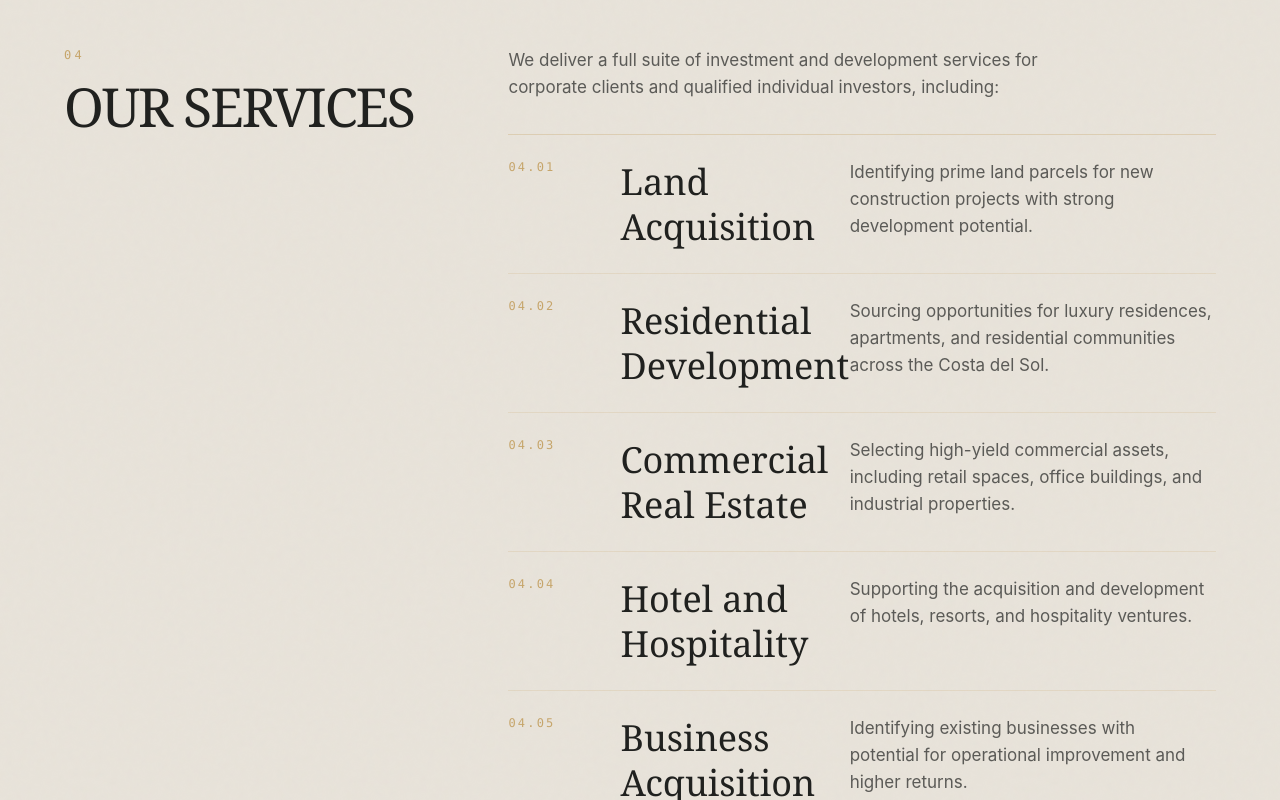
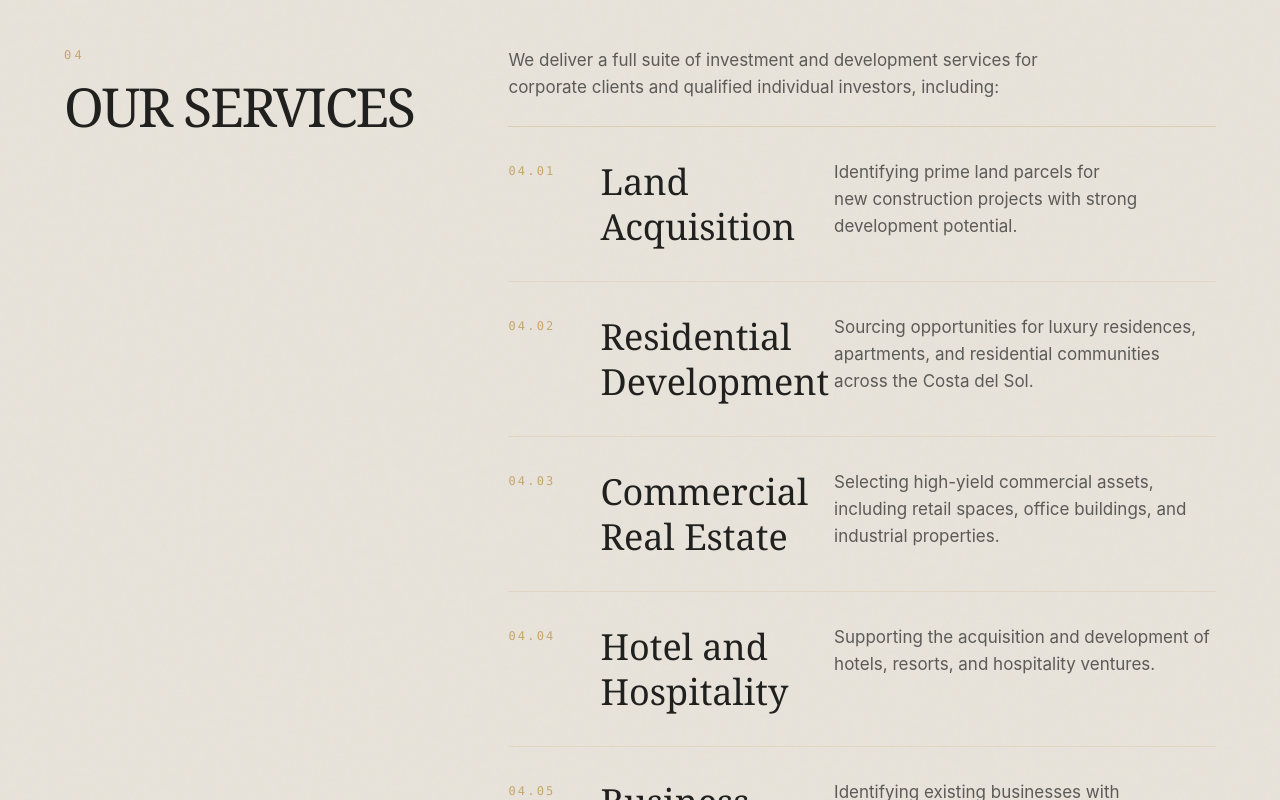
Before and after one commit to zdazix/brickinvest, a React (Vite) app in the folder app-1/: page / in a window 1280 px wide. Shown: the part 2920-3720 px from the top of the page. Built offline with nearby package versions, Linux system fonts and the light colour scheme.

Commit message:
Refine ONLY the OUR SERVICES section.
Amazi-Operation-Id: task:dc676e64-521c-4032-aba5-82f643f86926
Amazi-Operation-Payload: e7f617e6bbd3d1e1c7b58f2731c89897f27722a19b71b5a175fd8f8a40ddb870

```diff
--- a/app-1/src/pages/home/components/ServicesSection.tsx
+++ b/app-1/src/pages/home/components/ServicesSection.tsx
@@ -28,14 +28,14 @@ export const ServicesSection = () => {
             </h2>
           </div>
           <div className="min-w-0">
-            <p className="body-copy mb-8">{t("servicesIntro")}</p>
+            <p className="body-copy mb-6">{t("servicesIntro")}</p>
             <div className="border-t border-primary/35">
               {services.map(([title, body], index) => (
                 <article
-                  className="grid gap-4 border-b border-primary/20 py-6 sm:grid-cols-[5rem_minmax(0,0.7fr)_minmax(0,1.3fr)] sm:items-start sm:gap-8"
+                  className="grid min-h-32 grid-cols-[4rem_minmax(0,0.7fr)_minmax(0,1.3fr)] items-start gap-7 border-b border-primary/20 py-8"
                   key={title}
                 >
-                  <p className="font-mono text-xs tracking-[0.18em] text-primary uppercase">
+                  <p className="pt-1 font-mono text-xs tracking-[0.18em] text-primary uppercase">
                     04.{String(index + 1).padStart(2, "0")}
                   </p>
                   <h3 className="min-w-0 font-primary text-3xl leading-tight text-foreground sm:text-4xl">
```
